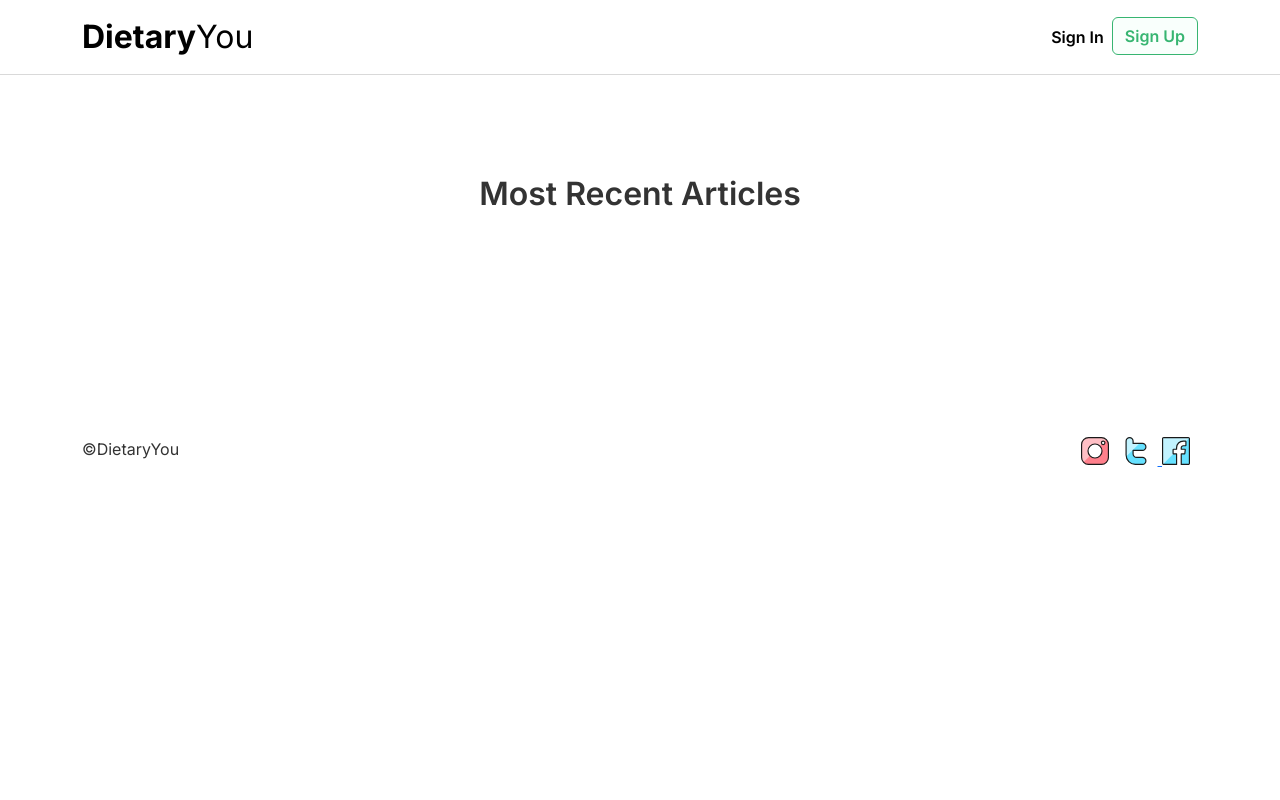
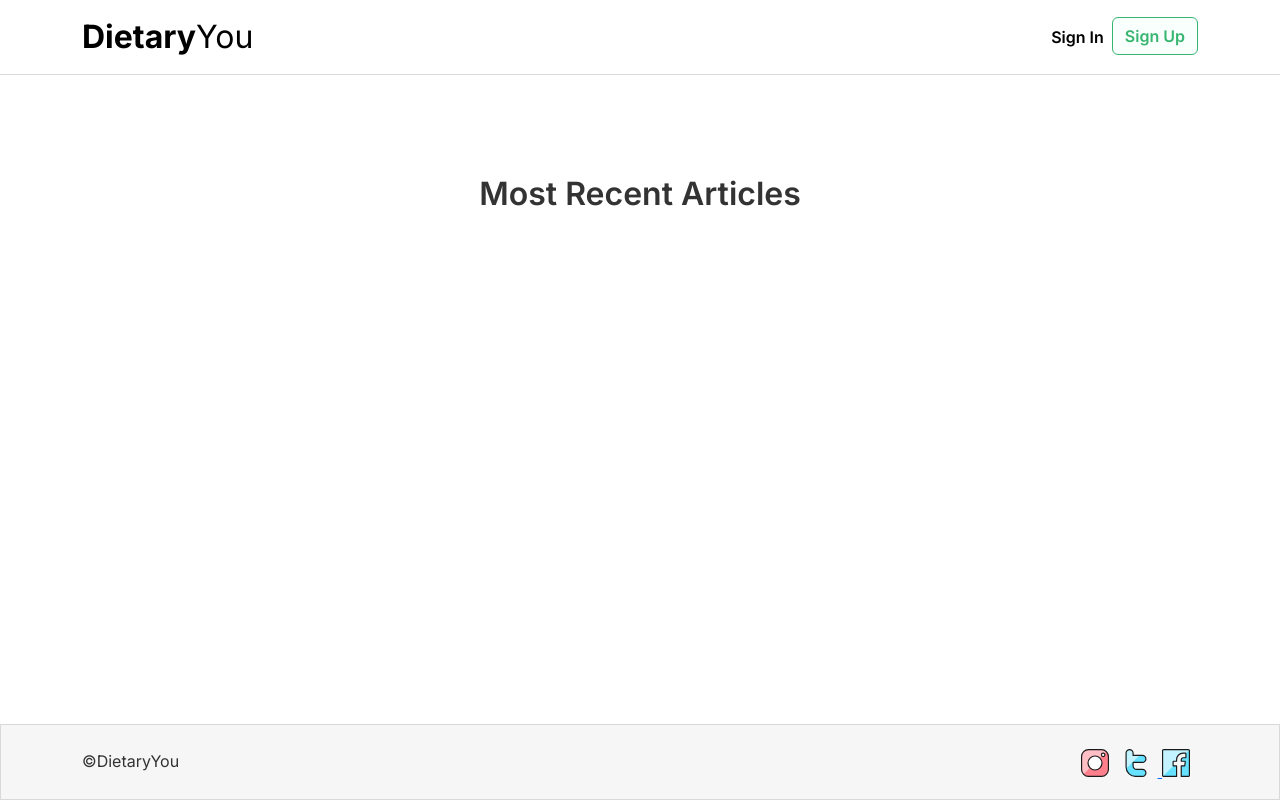
Before and after one commit to dev-timm/DietaryYou, a Django app: page / in a window 1280 px wide. Run offline with Django 3.2, Linux system fonts and the light colour scheme; data that the repository does not hold is empty.

Commit message:
move footer to the bottom of the page and add backgrouund color

```diff
--- a/static/css/style.css
+++ b/static/css/style.css
@@ -2,7 +2,15 @@
 
 /* GENERAL */
 
+html {
+    height: 100%;
+}
+
 body {
+    position: relative;
+    margin: 0;
+    padding-bottom: 100px;
+    min-height: 100%;
     font-family: "Inter", sans-serif;
     color: #333;
 }
@@ -89,7 +97,13 @@ input[type="email"]:focus,
 /* FOOTER */
 
 .footer {
-    margin-top: 200px;
+    background-color: #F6F6F6;
+    border: 1px solid #D9D9D9;
+    padding-top: 24px;
+    position: absolute;
+    right: 0;
+    left: 0;
+    bottom: 0;
 }
 
 .icon-facebook {
--- a/templates/base.html
+++ b/templates/base.html
@@ -45,7 +45,8 @@
 
     <!-- FOOTER -->
 
-    <Footer class="footer container">
+    <Footer class="footer mt-auto">
+        <div class="container">
             <div class="row">
                 <div class="col-8">
                     <p>©DietaryYou</p>
@@ -68,6 +69,7 @@
                     </ul>
                 </div>
             </div>
+        </div>
     </Footer>
 
     <script src="https://cdn.jsdelivr.net/npm/bootstrap@5.3.1/dist/js/bootstrap.bundle.min.js"
```
Lines whose indentation alone changed are shown as unchanged.
